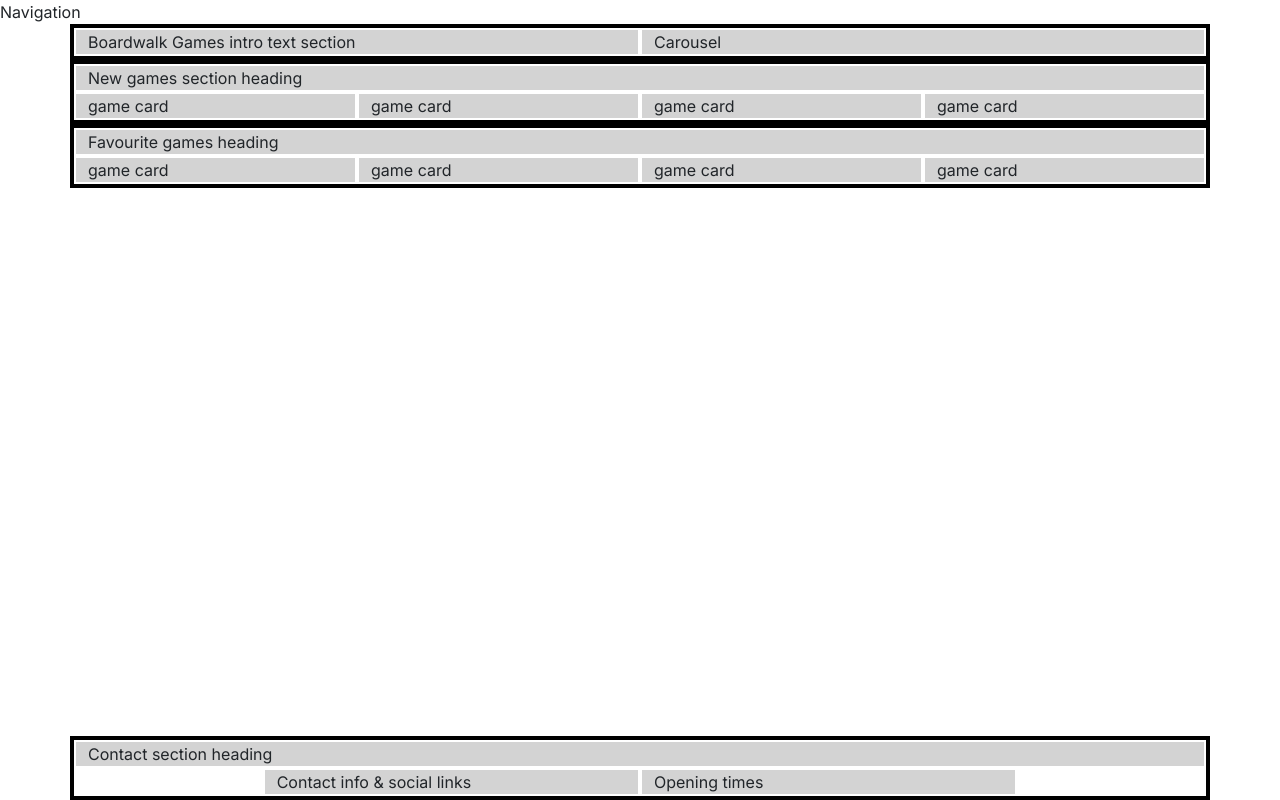
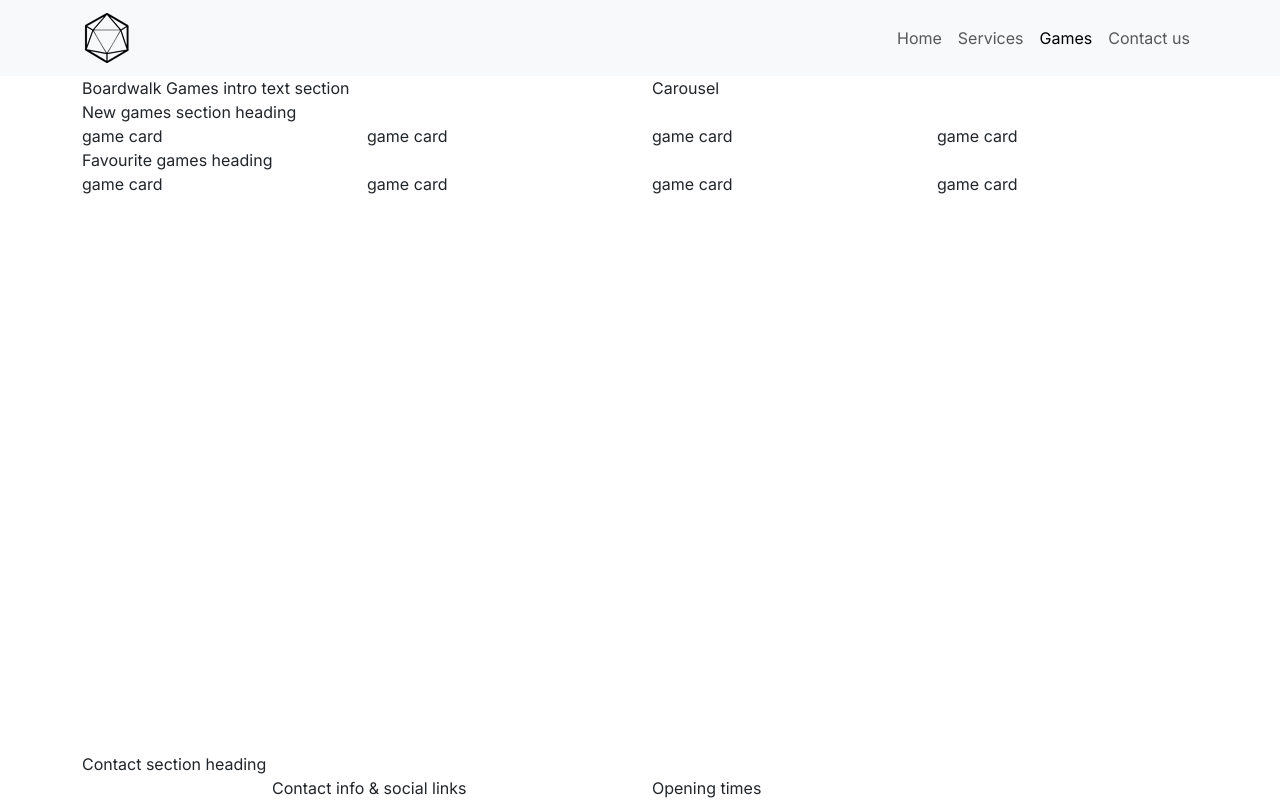
Before and after one commit to Trillspectre/boardwalk-games, a plain HTML site: page game-library.html in a window 1280 px wide. Drawn offline with nearby package versions, Linux system fonts and the light colour scheme; a web font is replaced by a local one.

Commit message:
added navbar and current links

```diff
--- a/assets/css/style.css
+++ b/assets/css/style.css
@@ -26,7 +26,7 @@ h3 {
 }
 
 /* grid visualisations CSS for testing */
-.container,
+/*.container,
 .row {
     border: 2px solid black;
 }
@@ -34,4 +34,4 @@ h3 {
 .col-12{
     border: 2px solid white;
     background-color: lightgrey;
-}
+} */
--- a/game-library.html
+++ b/game-library.html
@@ -38,7 +38,34 @@
     <!-- Classes on body set to work with mt-auto on footer to ensure it always stays at the bottom of the page -->
     <body class="d-flex flex-column min-vh-100">
         <!-- Navigation -->
-        <div>Navigation</div>
+        <div>
+            <nav class="navbar navbar-expand-lg bg-body-tertiary">
+            <div class="container">
+                <a class="navbar-brand" href="index.html"><img src="assets/images/logo-sm.png" alt="Boardwalk Games Logo" /></a>
+                <button class="navbar-toggler" type="button" data-bs-toggle="collapse" data-bs-target="#navbarNav"
+                    aria-controls="navbarNav" aria-expanded="false" aria-label="Toggle navigation">
+                    <span class="navbar-toggler-icon"></span>
+                </button>
+                <div class="collapse navbar-collapse" id="navbarNav">
+                    <ul class="navbar-nav ms-auto">
+                        <li class="nav-item">
+                            <a class="nav-link " aria-current="page" href="index.html">Home</a>
+                        </li>
+                        <li class="nav-item">
+                            <a class="nav-link" href="#">Services</a>
+                        </li>
+                        <li class="nav-item">
+                            <a class="nav-link active" href="game-library.html">Games</a>
+                        </li>
+                        <li class="nav-item">
+                            <a class="nav-link" href="#">Contact us</a>
+                        </li>
+
+                    </ul>
+                </div>
+            </div>
+        </nav>
+        </div>
 
         <!-- Header with carousel -->
         <header class="container">
```
Also changed, not shown: index.html (+45 -15 lines).
